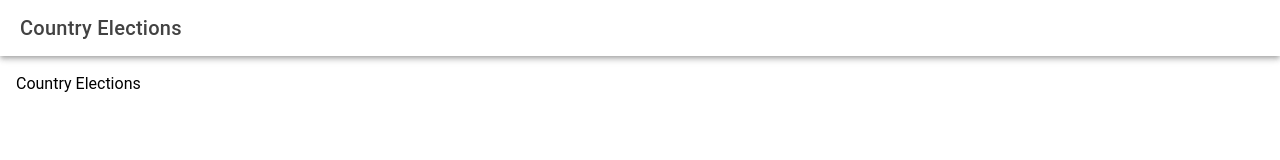
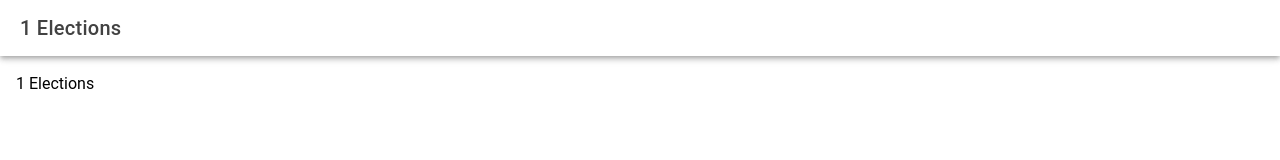
Before and after one commit to PhilipWright96/ElectionReminders, a React (Vite) app: page /countryElections/1 in a window 1280 px wide. Shown: the top 160 px of the page. Built offline with nearby package versions, Linux system fonts and the light colour scheme.

Commit message:
Add country election interface

```diff
--- a/src/components/CountryElections.tsx
+++ b/src/components/CountryElections.tsx
@@ -1,17 +1,27 @@
-import { IonContent, IonHeader, IonPage, IonTitle, IonToolbar } from '@ionic/react';
-import React from 'react';
+import { IonContent, IonHeader, IonPage, IonTitle, IonToolbar, useIonViewWillEnter } from '@ionic/react';
+import React, { useState } from 'react';
+import { RouteComponentProps } from 'react-router';
+import { CountryInformation } from '../hooks/useDummyApi';
 
-const CountryElections: React.FC = () => {
+interface CountryElectionPageProperties extends RouteComponentProps<{ countryName: string }> { }
+
+const CountryElections: React.FC<CountryElectionPageProperties> = ({ match }) => {
+    const [countryInformation, setCountryInformation] = useState<CountryInformation | null>(null);
+
+    useIonViewWillEnter(() => {
+        const name = match.params.countryName
+        setCountryInformation({ Name: name });
+    })
 
     return (
         <IonPage>
             <IonHeader>
                 <IonToolbar>
-                    <IonTitle>Country Elections</IonTitle>
+                    <IonTitle>{countryInformation?.Name} Elections</IonTitle>
                 </IonToolbar>
             </IonHeader>
             <IonContent className="ion-padding">
-                Country Elections
+                {countryInformation?.Name} Elections
             </IonContent>
         </IonPage>
     );
--- a/src/hooks/useDummyApi.tsx
+++ b/src/hooks/useDummyApi.tsx
@@ -1,4 +1,8 @@
 export interface SearchResult {
+    Name: String
+}
+
+export interface CountryInformation {
     Name: String
 }
 
```
